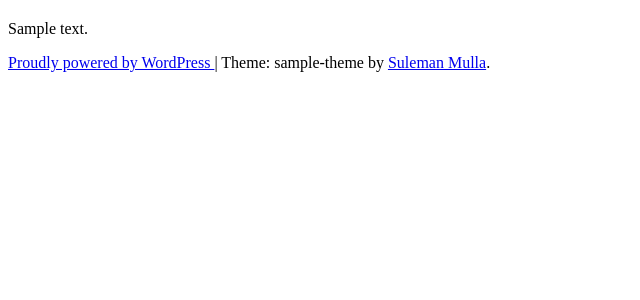
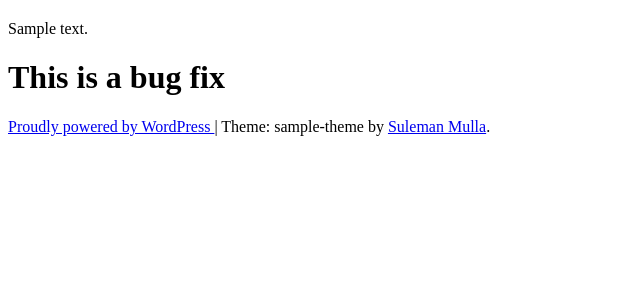
Before and after one commit to mullasuleman/wp-sample-site, a WordPress theme: template themes/sample-theme/page.php in a window 1280 px wide. Shown: the part 196-496 px from the top of the page, without its empty margins (0-640 px from the left). Run offline with PHP 8.4 and a stand-in for WordPress, Linux system fonts and the light colour scheme; the site name, menu and one post (Sample post) are stand-ins, and other content is empty; some libraries are stand-ins or nearby versions.

Commit message:
h1 added for bug fix

```diff
--- a/themes/sample-theme/footer.php
+++ b/themes/sample-theme/footer.php
@@ -12,7 +12,7 @@
 ?>
 
 	</div><!-- #content -->
-
+	<h1> This is a bug fix </h1>
 	<footer id="colophon" class="site-footer">
 		<div class="site-info">
 			<a href="<?php echo esc_url( __( 'https://wordpress.org/', 'sample-theme' ) ); ?>">
```
